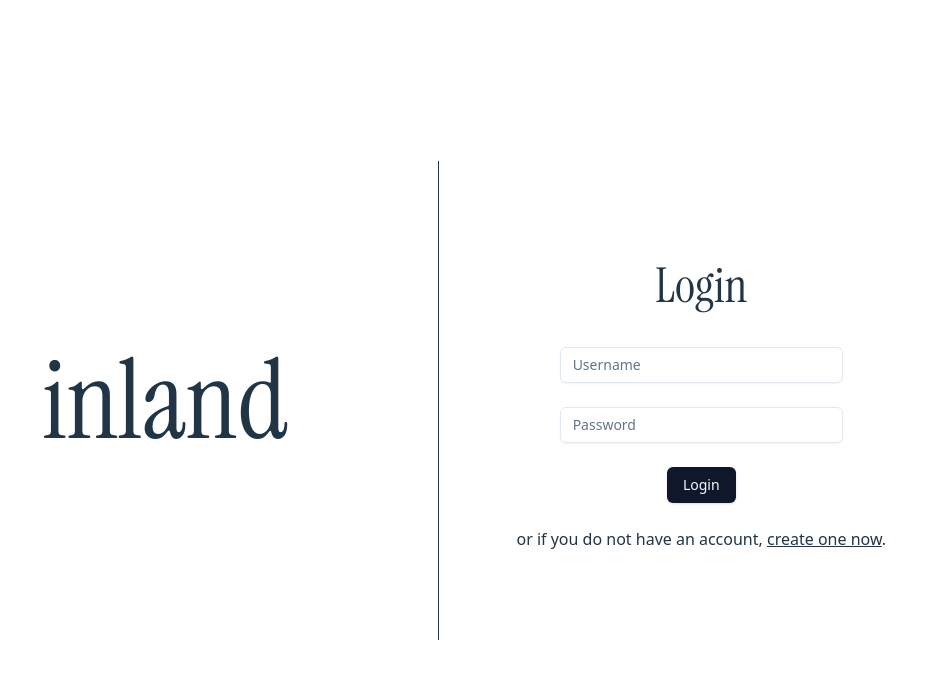
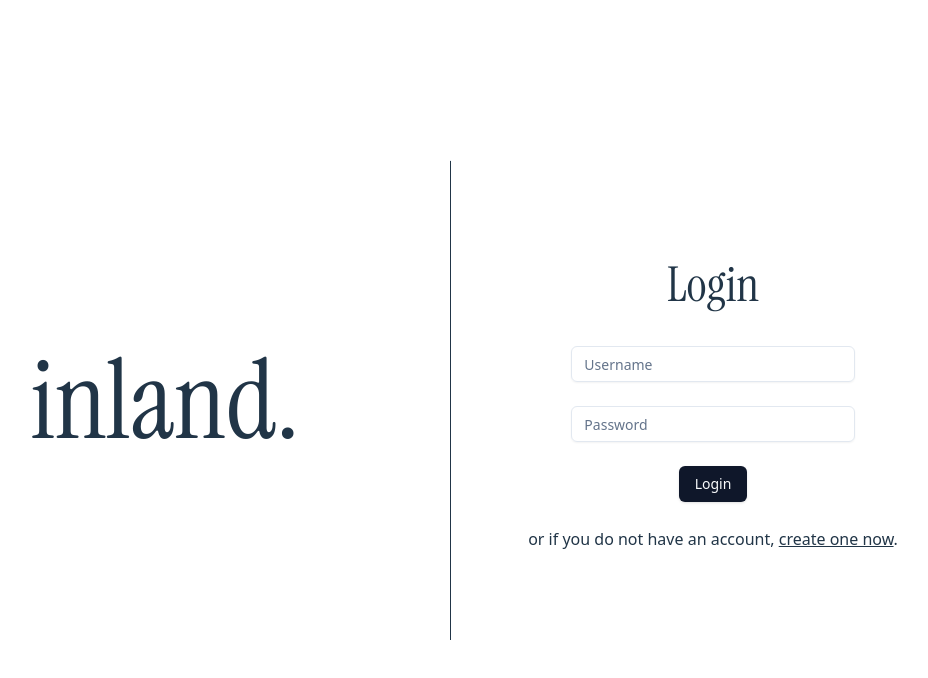
Before and after one commit to ali-eser/inland, a React (Vite) app in the folder web/: page / in a window 1280 px wide. Shown: the top 678 px of the page, without its empty margins (162-1090 px from the left). Built offline with nearby package versions, Linux system fonts and the light colour scheme.

Commit message:
Further styling

```diff
--- a/web/src/components/Login.tsx
+++ b/web/src/components/Login.tsx
@@ -58,7 +58,6 @@ const Login = () => {
     },
   })
 
-
   const handleSignUp = async () => {
     console.log()
   }
@@ -69,7 +68,7 @@ const Login = () => {
 
   return (
     <div id="user-screen">
-      <h1 id="splash">inland</h1>
+      <h1 id="splash">inland.</h1>
       <hr />
       {isSignUp === true && (
         <section id="login-or-signup-form">
@@ -128,7 +127,7 @@ const Login = () => {
             </form>
           </Form>
           <br />
-          <h5>or if you already have an account, <a onClick={() => setIsSignUp(false)}><u>login</u></a>.</h5>
+          <p className="form-footer">or if you already have an account, <a onClick={() => setIsSignUp(false)}><u>login</u></a>.</p>
         </section>
       )}
       {isSignUp === false && (
@@ -163,8 +162,7 @@ const Login = () => {
               <Button type="submit">Login</Button>
             </form>
           </Form>
-          <br />
-          <h5>or if you do not have an account, <a onClick={() => setIsSignUp(true)}><u>create one now</u></a>.</h5>
+          <p className="form-footer">or if you do not have an account, <a onClick={() => setIsSignUp(true)}><u>create one now</u></a>.</p>
         </section>
       )}
     </div>
```
